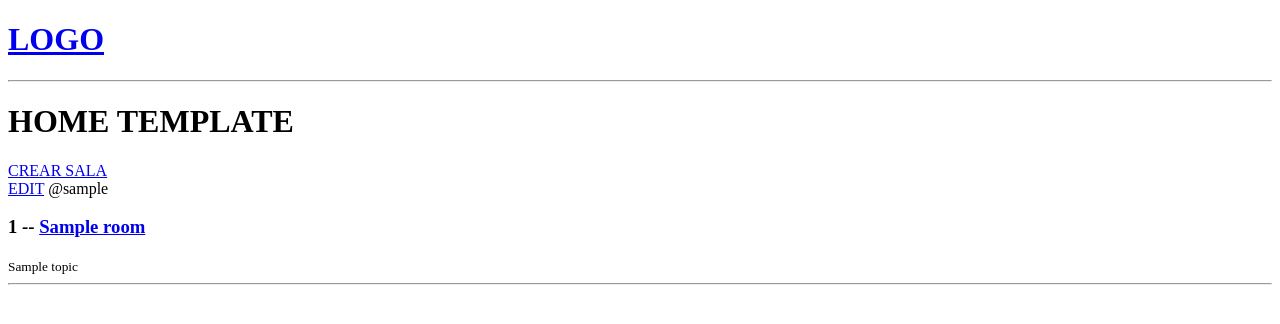
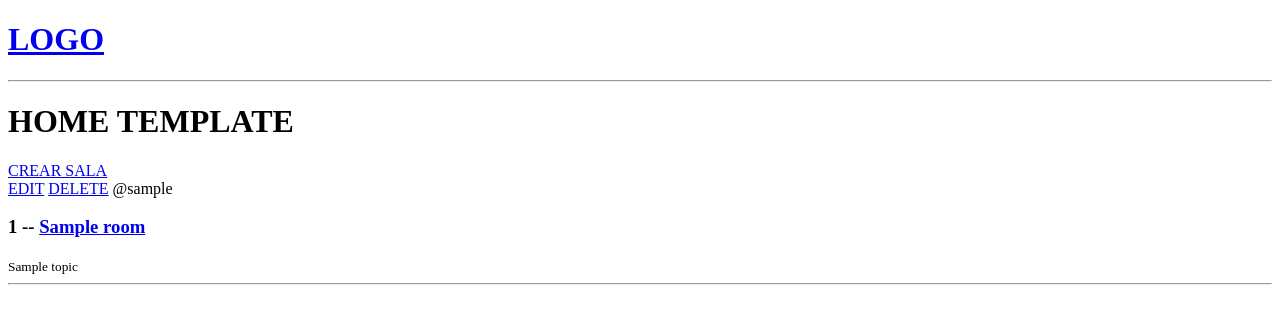
Before and after one commit to marcelonieva7/studyBud, a Django app: page / in a window 1280 px wide. Shown: the top 324 px of the page. Run offline with Django 4.2, Linux system fonts and the light colour scheme; tables that the repository leaves empty hold one stand-in row (values such as "Sample post").

Commit message:
ref(Base): add delete-room link

```diff
--- a/base/templates/base/home.html
+++ b/base/templates/base/home.html
@@ -10,6 +10,7 @@
   {% for room in rooms %}
     <div>
       <a href="{% url 'base:update-room' room.id %}">EDIT</a>
+      <a href="{% url 'base:delete-room' room.id %}">DELETE</a>
       <span>@{{ room.host.username }}</span>
       <h3>{{ room.id }}  -- <a href="{% url 'base:room' room.id %}">{{ room.name }}</a></h3>
       <small>{{ room.topic.name }}</small>
```
